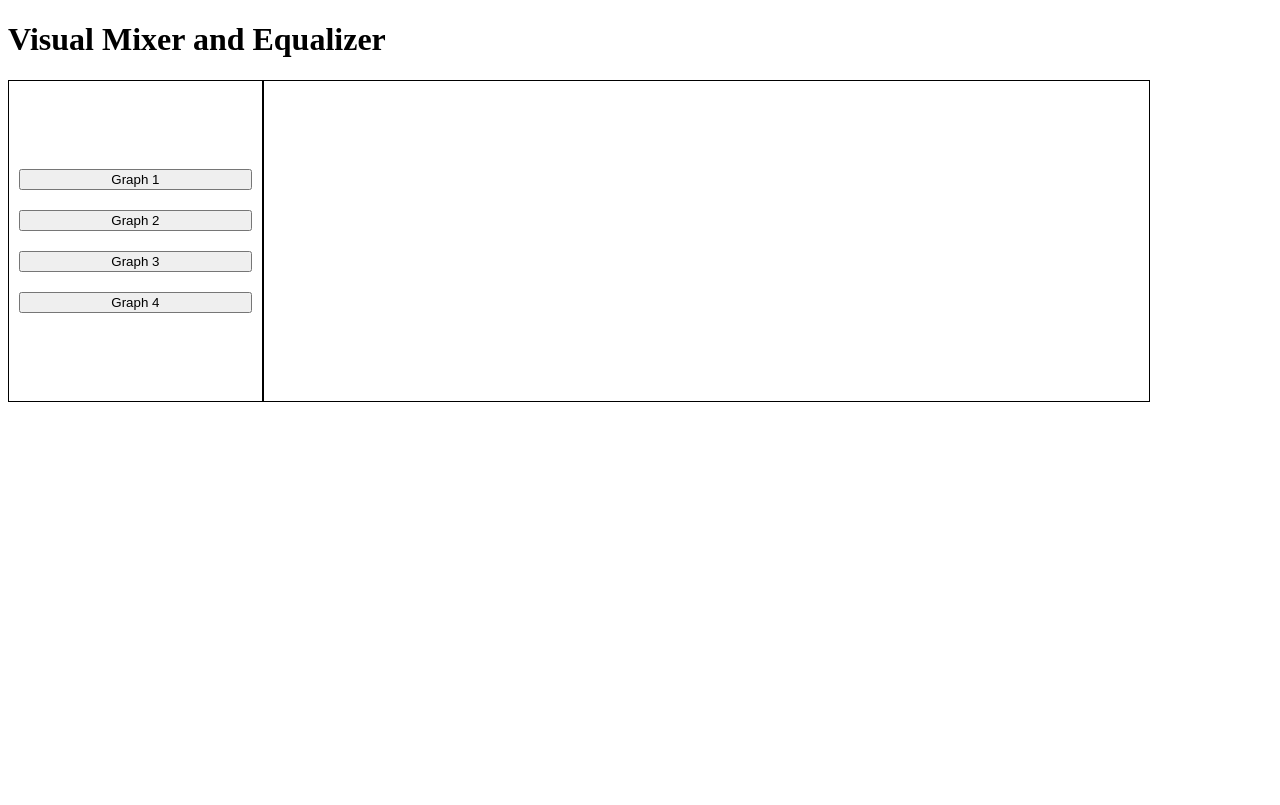
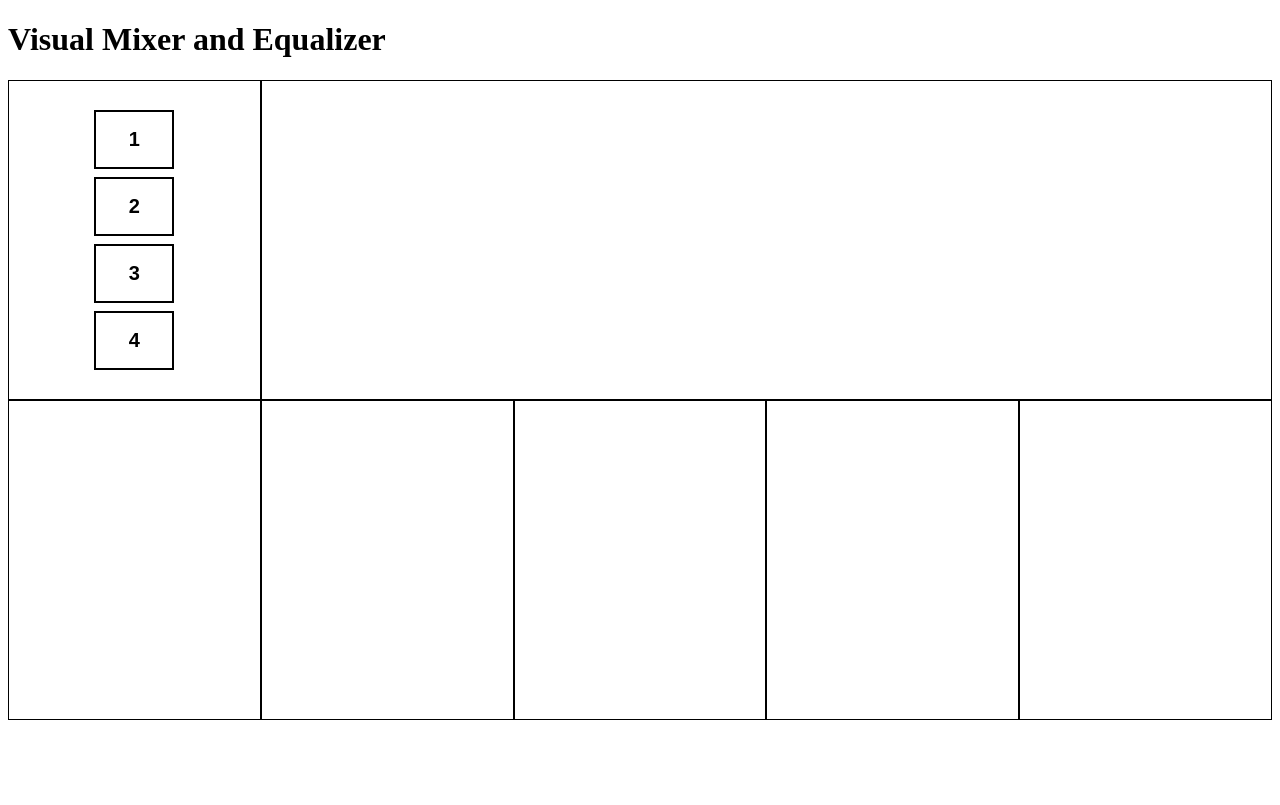
Before and after one commit to garylaski/vme1, a plain HTML site: page WIP Website/index.html in a window 1280 px wide. Drawn offline with Linux system fonts and the light colour scheme.

Commit message:
Added panels for controls, added graphics for buttons, and cleaned up website layout

```diff
--- a/WIP Website/index.html
+++ b/WIP Website/index.html
@@ -12,12 +12,15 @@
 function showGraph(num)
 {
     var graphs = document.getElementsByClassName("graph");
+    var graphSelectors = document.getElementsByClassName("graphSelector");
     for (var i = 0; i < graphs.length; ++i)
     {
         graphs[i].style.display = "none";
+        graphSelectors[i].style.background = "white"
     }
 
     graphs[num - 1].style.display = "block";
+    graphSelectors[num-1].style.background = "lightgrey"
     return false;
 }
 </script>
@@ -26,10 +29,10 @@ function showGraph(num)
                 <h1>Visual Mixer and Equalizer</h1>
             </header>
             <div id="graphSelect">
-                <button class="graphSelector" id="select1" onclick="showGraph(1)">Graph 1</button>
-                <button class="graphSelector" id="select2" onclick="showGraph(2)">Graph 2</button>
-                <button class="graphSelector" id="select3" onclick="showGraph(3)">Graph 3</button>
-                <button class="graphSelector" id="select4" onclick="showGraph(4)">Graph 4</button>
+                <button class="graphSelector" id="select1" onclick="showGraph(1)"><b>1</b></button>
+                <button class="graphSelector" id="select2" onclick="showGraph(2)"><b>2</b></button>
+                <button class="graphSelector" id="select3" onclick="showGraph(3)"><b>3</b></button>
+                <button class="graphSelector" id="select4" onclick="showGraph(4)"><b>4</b></button>
             </div>
 
             <div id="graphs">
@@ -49,9 +52,27 @@ function showGraph(num)
                     <img src="test4.png" alt="Test graph 4"/>
                 </div>
             </div>
-            <!-- app content goes here -->
-            <div class="wrapper">
-                <canvas class="visualizer" width="640" height="400"></canvas>
+
+            <div id="controls">
+                <div class="graphControl">
+
+                </div>
+
+                <div class="graphControl">
+
+                </div>
+
+                <div class="graphControl">
+
+                </div>
+
+                <div class="graphControl">
+
+                </div>
+
+                <div class="graphControl">
+
+                </div>
             </div>
         </div>
     </body>
--- a/WIP Website/style.css
+++ b/WIP Website/style.css
@@ -2,21 +2,41 @@
     width: 20%;
     height: max(40vh, 200px);
     border: 1px solid #000000;
+    box-sizing:border-box;
     display: flex;
     justify-content: center;
     flex-direction: column;
+    align-items: center;
     float:left;
 }
 
 .graphSelector {
-    margin: 10px;
+    width: 80px;
+    border: none;
+    color: white;
+    padding: 16px 32px;
+    text-align: center;
+    text-decoration: none;
+    display: inline-block;
+    font-size: 20px;
+    margin: 4px 2px;
+    transition-duration: 0.4s;
+    cursor: pointer;
+    background: white;
+    color: black;
+    border: 2px solid #000000;
+}
+
+.graphSelector:hover {
+    background: lightgrey!important;
 }
 
 #graphs {
     padding: 0;
-    width: 70%;
+    width: 80%;
     height: max(40vh, 200px);
     border: 1px solid #000000;
+    box-sizing:border-box;
     float:left;
 }
 
@@ -24,9 +44,22 @@
     padding: 0;
     width: 100%;
     height: 100%;
+    display: none;
+}
+
+#controls {
+    width: 100%;
+    height: 40vh;
+    box-sizing:border-box;
+    float:left;
+}
+
+.graphControl {
+    width: 20%;
+    height: 100%;
     border: 1px solid #000000;
+    box-sizing:border-box;
     float:left;
-    display: none;
 }
 
 img {
```
